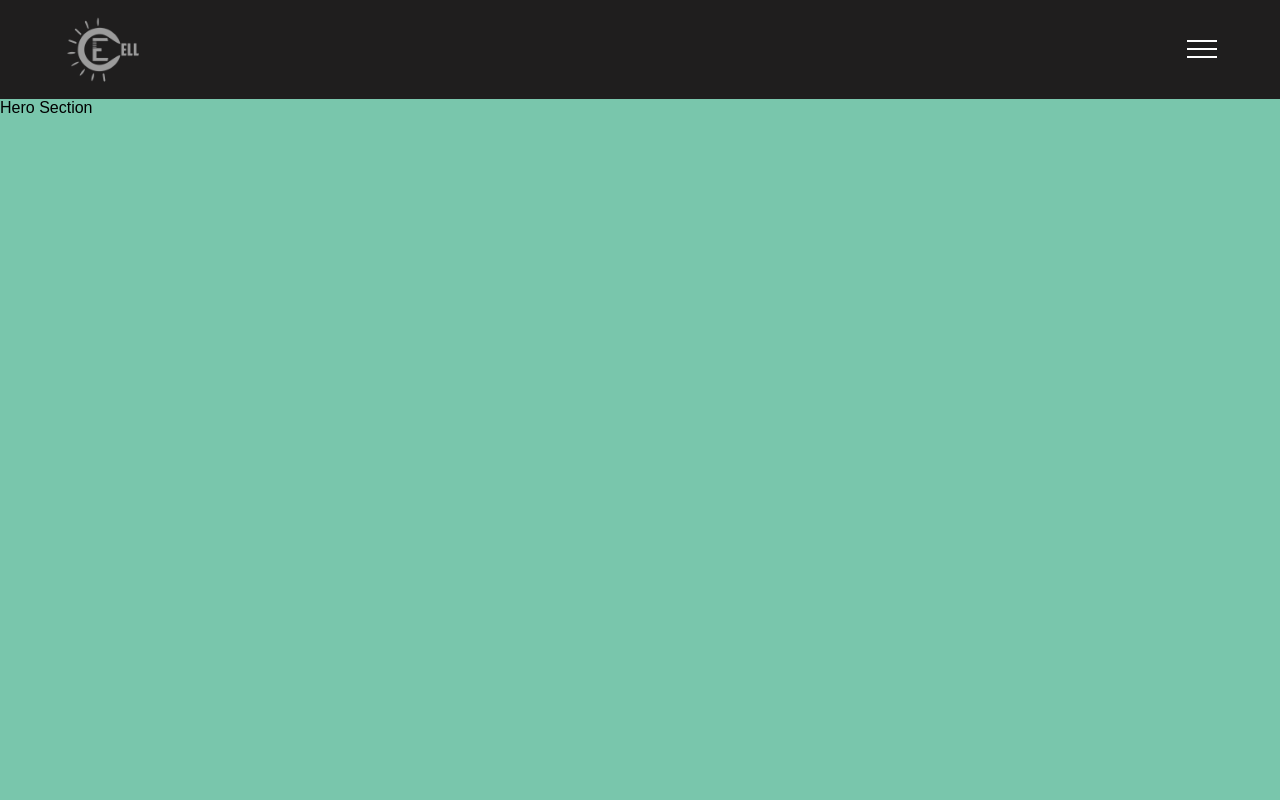
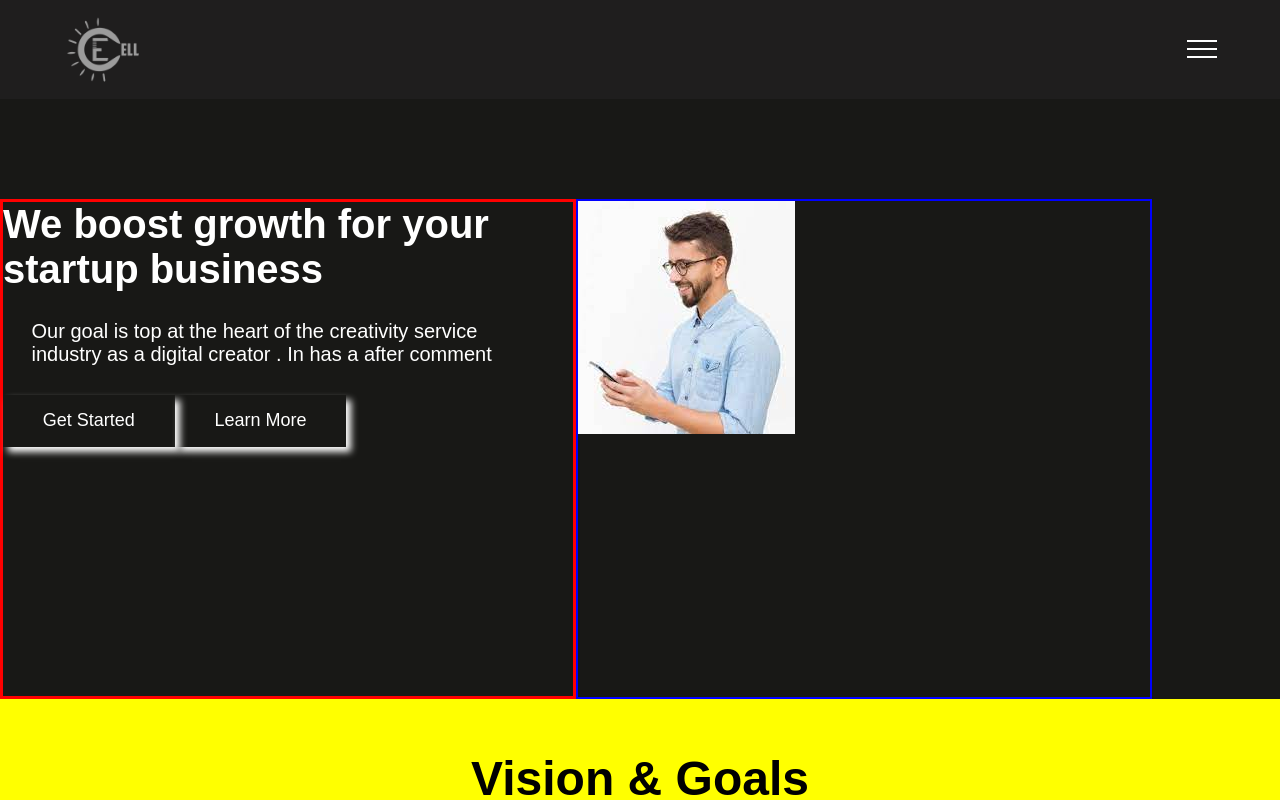
Before and after one commit to codewithnick/ecellnitjsr, a React (Create React App) app: page / in a window 1280 px wide. Shown: the top 800 px of the page. Built offline with nearby package versions, Linux system fonts and the light colour scheme.

Commit message:
updated hero-section

```diff
--- a/src/components/HeroSection.jsx
+++ b/src/components/HeroSection.jsx
@@ -1,10 +1,37 @@
 import React from "react";
 import "../styles/HeroSection.css";
 
+import rightimg from '../images/heroimage.jpeg'
 export const HeroSection = () => {
   return (
     <>
-      <div id="herosection">Hero Section</div>
+      <div className="hero-section">
+
+        <div className="left">
+            <div className="hero-heading">
+                We boost growth for your startup
+                business
+            </div>
+
+            <div className="hero-containt">
+              Our goal is top at the heart of the creativity service industry as a digital creator . In has a after comment
+            </div>
+
+            <div className="btn-container">
+
+             <div class="btn-pink" id="btn">Get Started</div>
+             <div class="btn-pink" id="btn">Learn More</div>
+
+            </div>
+        </div>
+
+
+        <div className="right">
+           <div className="right-img">
+                <img src={rightimg} alt="network issue" />
+           </div>
+        </div>
+      </div>
     </>
   );
 };
--- a/src/styles/HeroSection.css
+++ b/src/styles/HeroSection.css
@@ -1,5 +1,76 @@
-#herosection {
-    width: 100%;
-    height: 90vh;
-    background-color: rgb(121, 198, 172);
+.hero-section {
+    width: 90%;
+    height: 500px;
+    margin-top: 100px;
+    /* color: black; */
+    display: flex;
 }
+
+.left{
+    width: 50%;
+    border: 3px solid red;
+}
+
+.hero-heading{
+    font-size: 40px;
+    font-weight: 700;
+    color: white;
+}
+
+.hero-containt{
+    margin: 5%;
+    font-size: 20px;
+    font-weight: 100;
+    color: white;
+}
+
+
+.btn-container{
+    margin-top: 3%;
+    display: flex;
+}
+
+.btn-pink{
+    background-color: var(--bgOrange);
+    width: fit-content;
+    color: white;
+    padding: 0.8rem 2.3rem;
+    box-shadow: 5px 5px 7px 0px white;
+    font-size: 18px;
+    cursor: pointer;
+    transition: all 0.5s;
+    font-weight: 500;
+    border: solid 3px transparent;
+    position: relative;
+    z-index: 1;
+  }
+
+  .btn-pink::before {
+    content: "";
+    position: absolute;
+    background-color: #df1d1d;
+    top: 0px;
+    left: 0;
+    right: 0;
+    bottom: 0px;
+    z-index: -1;
+    transform: scaleX(0);
+    transform-origin: left;
+    transition: all 0.8s;
+  }
+
+
+  .btn-pink:hover::before {
+    transform: scaleX(1);
+  }
+
+  .btn-pink:hover {
+    border: solid 3px var(--bgOrange);
+    color: rgb(34, 26, 26);
+  }
+
+
+.right{
+   width: 50%;
+   border: 2px solid blue;
+}
```
